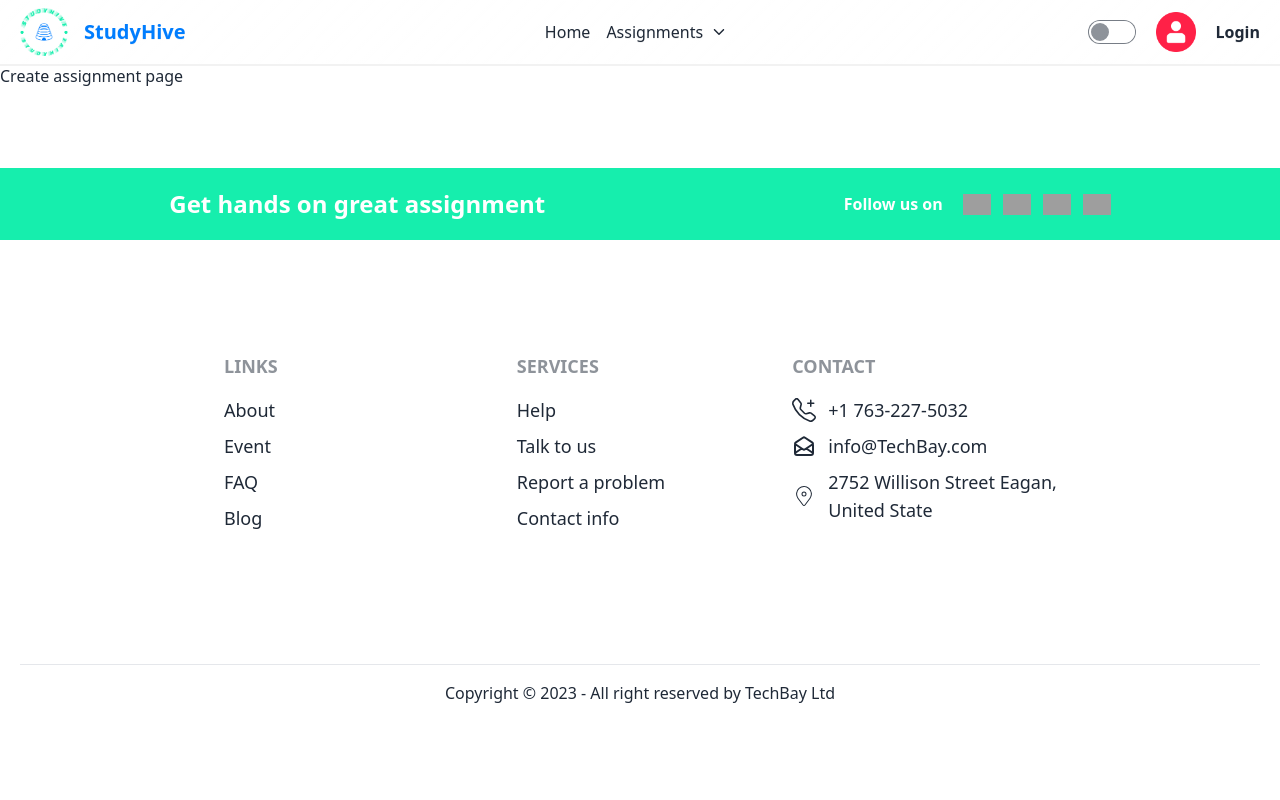
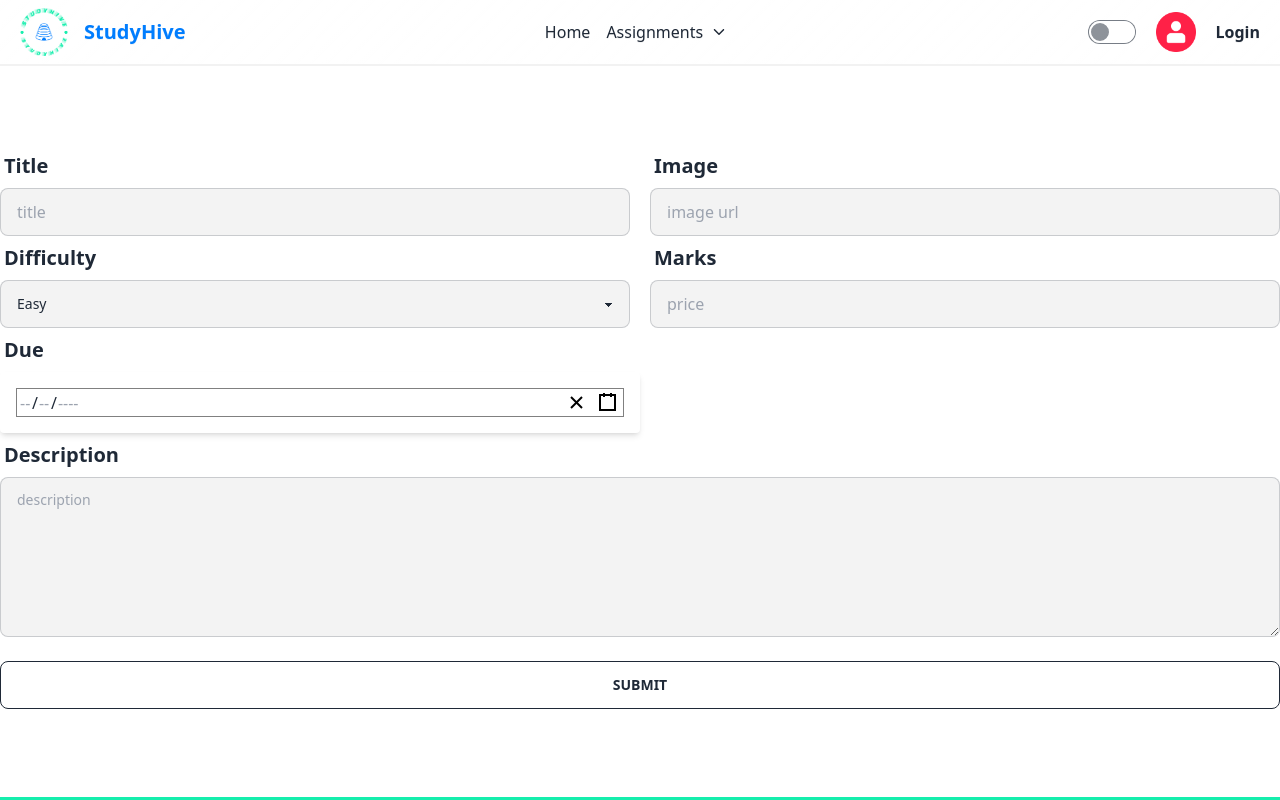
Before and after one commit to jibon49/study-hive-assignment-management-client, a React (Vite) app: page /create-assignment in a window 1280 px wide. Shown: the top 800 px of the page. Built offline with nearby package versions, Linux system fonts and the light colour scheme; no server answers; grey boxes are pictures that could not be loaded.

Commit message:
added create assignment page

```diff
--- a/package.json
+++ b/package.json
@@ -10,10 +10,12 @@
     "preview": "vite preview"
   },
   "dependencies": {
+    "axios": "^1.6.0",
     "firebase": "^10.5.2",
     "localforage": "^1.10.0",
     "match-sorter": "^6.3.1",
     "react": "^18.2.0",
+    "react-date-picker": "^10.5.2",
     "react-dom": "^18.2.0",
     "react-icons": "^4.11.0",
     "react-router-dom": "^6.18.0",
--- a/src/Components/Assignments/AllAssignment/AllAssignment.jsx
+++ b/src/Components/Assignments/AllAssignment/AllAssignment.jsx
@@ -1,9 +1,13 @@
+import { useLoaderData } from "react-router-dom";
 
 
 const AllAssignment = () => {
+
+    const assignments = useLoaderData();
+
     return (
         <div>
-            <h1>All assignment page</h1>
+            <h1>All assignment:{assignments.length}</h1>
         </div>
     );
 };
--- a/src/Components/Assignments/CreateAssignment/CreateAssignment.jsx
+++ b/src/Components/Assignments/CreateAssignment/CreateAssignment.jsx
@@ -1,9 +1,136 @@
+
+import { useContext, useState } from 'react';
+import DatePicker from 'react-date-picker';
+import 'react-date-picker/dist/DatePicker.css';
+import 'react-calendar/dist/Calendar.css';
+
+import Swal from 'sweetalert2'
+import axios from 'axios';
+import { AuthContext } from '../../../AuthProviders/AuthProviders';
+
+const CreateAssignment = () => {
+
+    const {user} = useContext(AuthContext)
+
+    const [dueDate, setDueDate] = useState(null)
+
+    const handleAddAssignment = e => {
+        e.preventDefault();
+        const form = e.target;
+
+        const title = form.title.value;
+        const imageUrl = form.image.value;
+        const difficulty = form.difficulty.value;
+        const marks = form.marks.value;
+        const description = form.description.value;
+        const creatorEmail = user.email;
+        const formattedDueDate = dueDate ? dueDate.toLocaleString() : '';
 
 
-const CreateAssignment = () => {
+        const createAssignment = {title, formattedDueDate, imageUrl, difficulty, marks, description, creatorEmail}
+
+
+
+
+        console.log(createAssignment);
+
+
+        axios.post('http://localhost:5000/create-assignment',createAssignment)
+         .then(data=>{
+            console.log(data.data);
+            if(data.data.insertedId){
+                Swal.fire({
+                    title: 'Success',
+                    text: 'Assignment created Successfully',
+                    icon: 'success',
+                    confirmButtonText: 'Cool'
+                  })
+            }
+        })
+
+
+    }
+
     return (
-        <div>
-            <h1>Create assignment page</h1>
+        <div className="max-w-7xl mx-auto mt-20">
+            <form onSubmit={handleAddAssignment}>
+
+                {/* title and image */}
+                <div className="flex md:flex gap-5">
+                    <div className="form-control md:w-1/2">
+                        <label className="label">
+                            <span className="text-xl font-semibold">Title</span>
+                        </label>
+                        <input type="text" name="title" placeholder="title" className="input input-bordered w-full bg-[#F3F3F3]" required />
+                    </div>
+                    <div className="form-control md:w-1/2">
+                        <label className="label">
+                            <span className="text-xl font-semibold">Image</span>
+                        </label>
+                        <input type="text" name="image" placeholder="image url" className="input input-bordered w-full bg-[#F3F3F3]" required />
+                    </div>
+                </div>
+
+                {/* Difficulty and marks */}
+                <div className="flex md:flex gap-5">
+                    <div className="form-control md:w-1/2">
+                        <label className="label">
+                            <span className="text-xl font-semibold">Difficulty</span>
+                        </label>
+                        <select name="difficulty" className="select select-bordered w-full bg-[#F3F3F3]">
+                            <option value="easy">Easy</option>
+                            <option value="medium">Medium</option>
+                            <option value="hard">Hard</option>
+                        </select>
+                    </div>
+                    <div className="form-control md:w-1/2">
+                        <label className="label">
+                            <span className="text-xl font-semibold">Marks</span>
+                        </label>
+                        <input type="number" name="marks" min="1" placeholder="price" className="input input-bordered w-full bg-[#F3F3F3]" required />
+                    </div>
+                </div>
+
+                <div className="flex md:flex gap-5">
+                    <div className="form-control md:w-1/2">
+                        <label className="label">
+                            <span className="text-xl font-semibold">Due</span>
+                        </label>
+                        <DatePicker
+                            className=" p-4 border-none rounded bg-white shadow-md"
+                            onChange={date => setDueDate(date)}
+                            value={dueDate}
+                        />
+                    </div>
+                </div>
+
+
+
+
+                {/* description */}
+                <div className="">
+
+                    <div className="form-control">
+                        <label className="label">
+                            <span className="text-xl font-semibold"> Description</span>
+                        </label>
+                        <textarea
+
+                            name="description"
+                            placeholder="description"
+                            className="textarea textarea-bordered w-full bg-[#F3F3F3] h-40"
+
+                            required />
+                    </div>
+                </div>
+
+                {/* submit */}
+                <div className=" w-full mx-auto mt-6">
+                    <button className=" btn btn-outline w-full mb-2">
+                        Submit
+                    </button>
+                </div>
+            </form>
         </div>
     );
 };
--- a/src/main.jsx
+++ b/src/main.jsx
@@ -31,20 +31,21 @@ const router = createBrowserRouter([
         element: <Login></Login>
       },
       {
-        path:"register",
-        element:<Register></Register>
+        path: "register",
+        element: <Register></Register>
       },
       {
-        path:"create-assignment",
-        element:<CreateAssignment></CreateAssignment>
+        path: "create-assignment",
+        element: <CreateAssignment></CreateAssignment>
       },
       {
-        path:"all-assignment",
-        element:<AllAssignment></AllAssignment>
+        path: "all-assignment",
+        element: <AllAssignment></AllAssignment>,
+        loader: () => fetch('http://localhost:5000/assignments')
       },
       {
-        path:"my-assignment",
-        element:<MyAssignment></MyAssignment>
+        path: "my-assignment",
+        element: <MyAssignment></MyAssignment>
       }
     ]
   },
```
Also changed, not shown: 1 other file (tests, documents, lock files or other folders).
